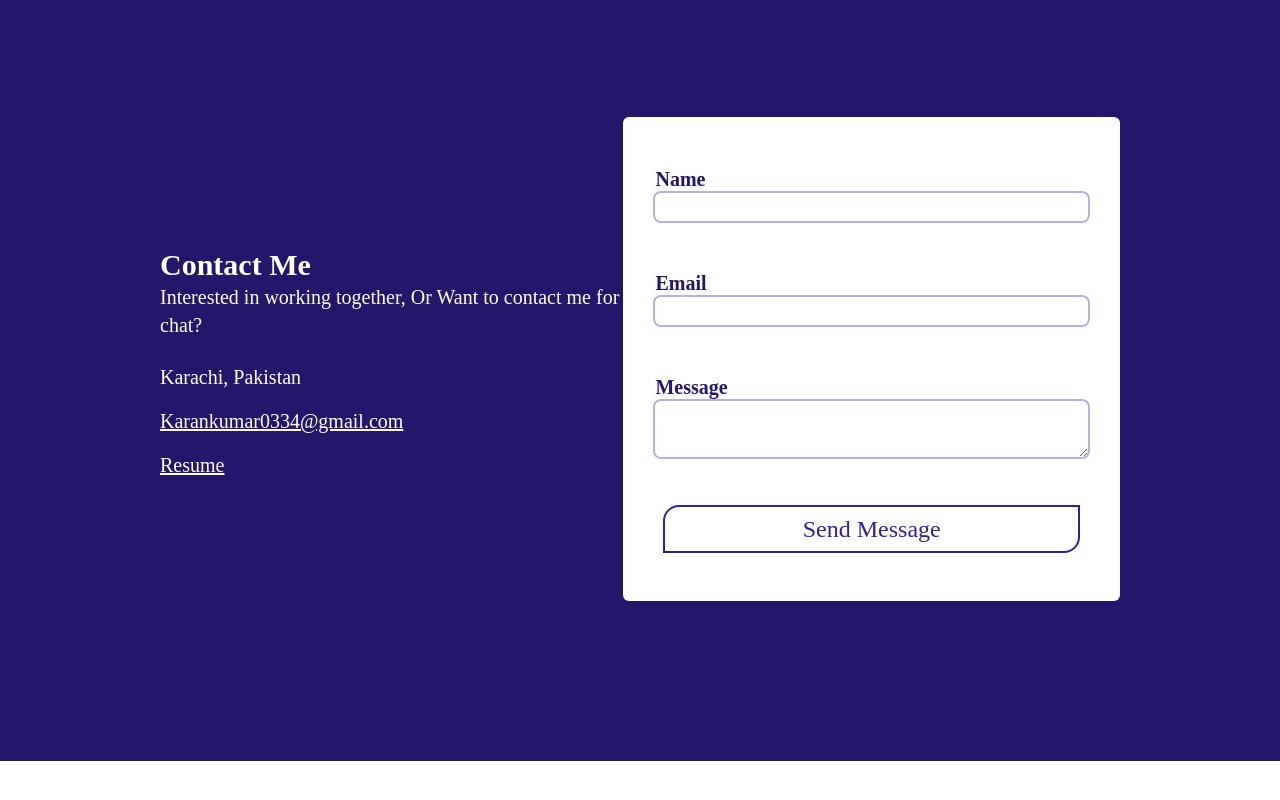
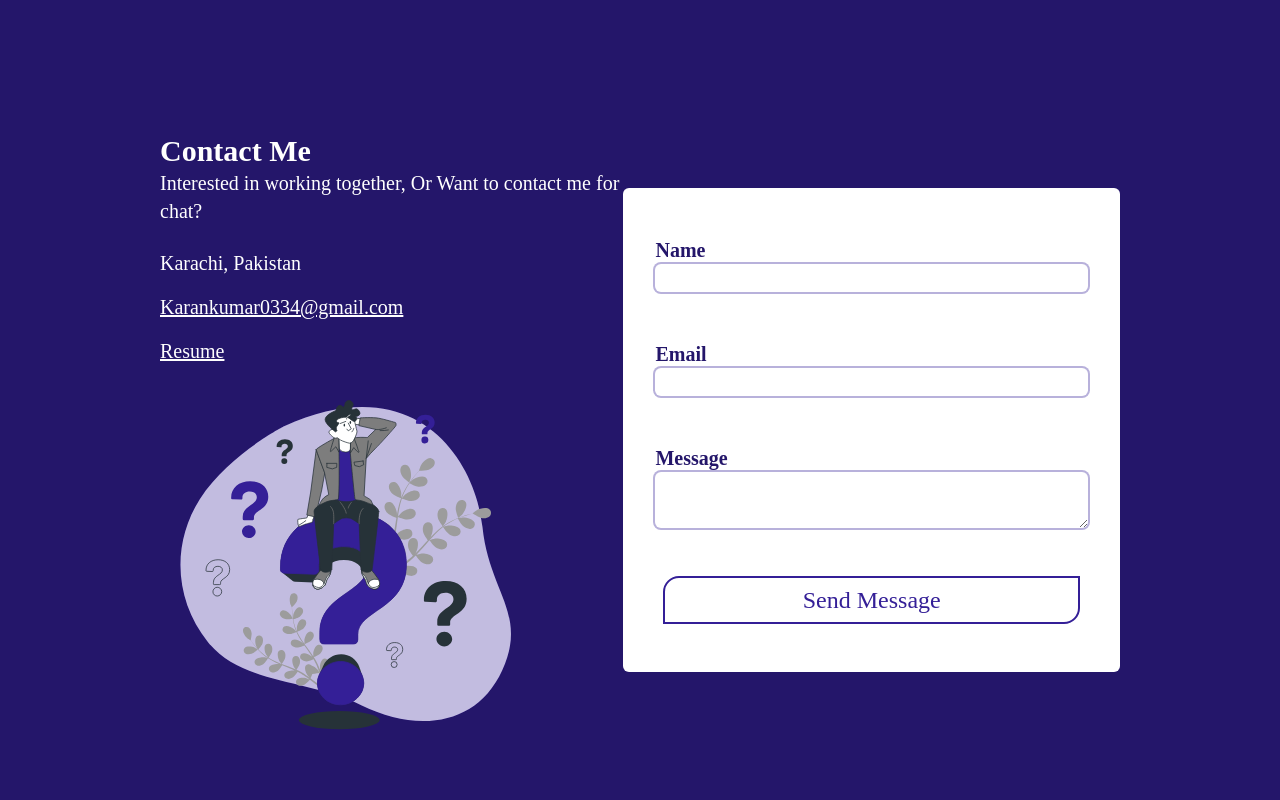
Before and after one commit to KaranKumarr/Portfolio, a React (Create React App) app: page / in a window 1280 px wide. Shown: the part 3674-4474 px from the top of the page. Before the commit the page ends 4435 px from the top, so only its background shows below. Built offline with nearby package versions, Linux system fonts and the light colour scheme.

Commit message:
contact section resolved

```diff
--- a/src/components/Contact.jsx
+++ b/src/components/Contact.jsx
@@ -1,5 +1,6 @@
 import React from 'react';
 import Button from './Button';
+import contactUs from './resources/imgs/contact-us.svg';
 
 function Contact() {
     return (
@@ -21,6 +22,9 @@ function Contact() {
                         Resume
                     </a>
                 </div>
+                <div className='flex items-start justify-start w-full'>
+                    <img src={contactUs} alt="contact-us" className='w-4/5 sm:m-0 my-6' />
+                </div>
             </div>
             {/* Contact Form */}
             <div className='flex flex-col  bg-white h-full w-full py-12 px-8 rounded-md '>
```
Also changed, not shown: src/components/resources/imgs/contact-us.svg (added).
